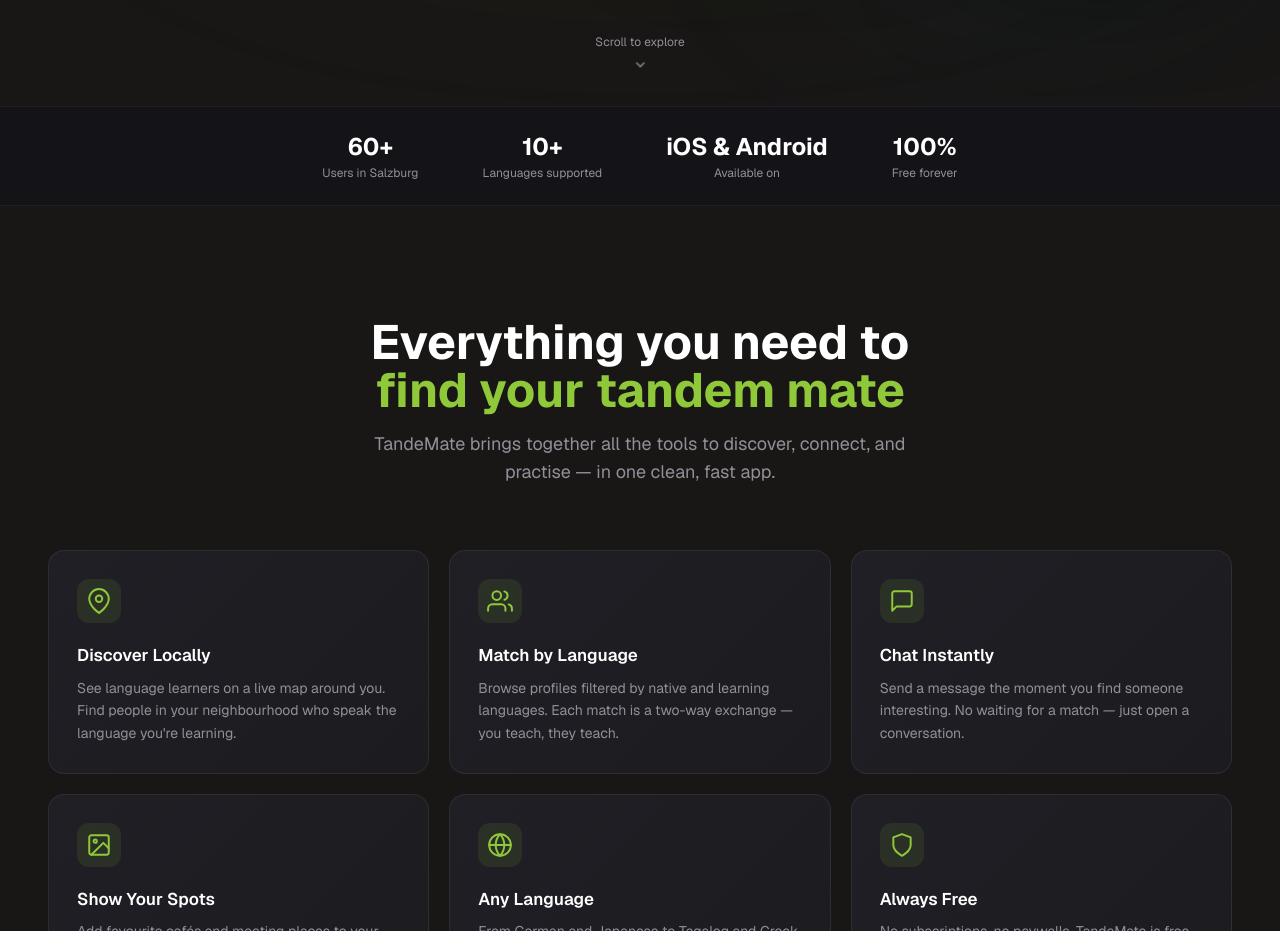
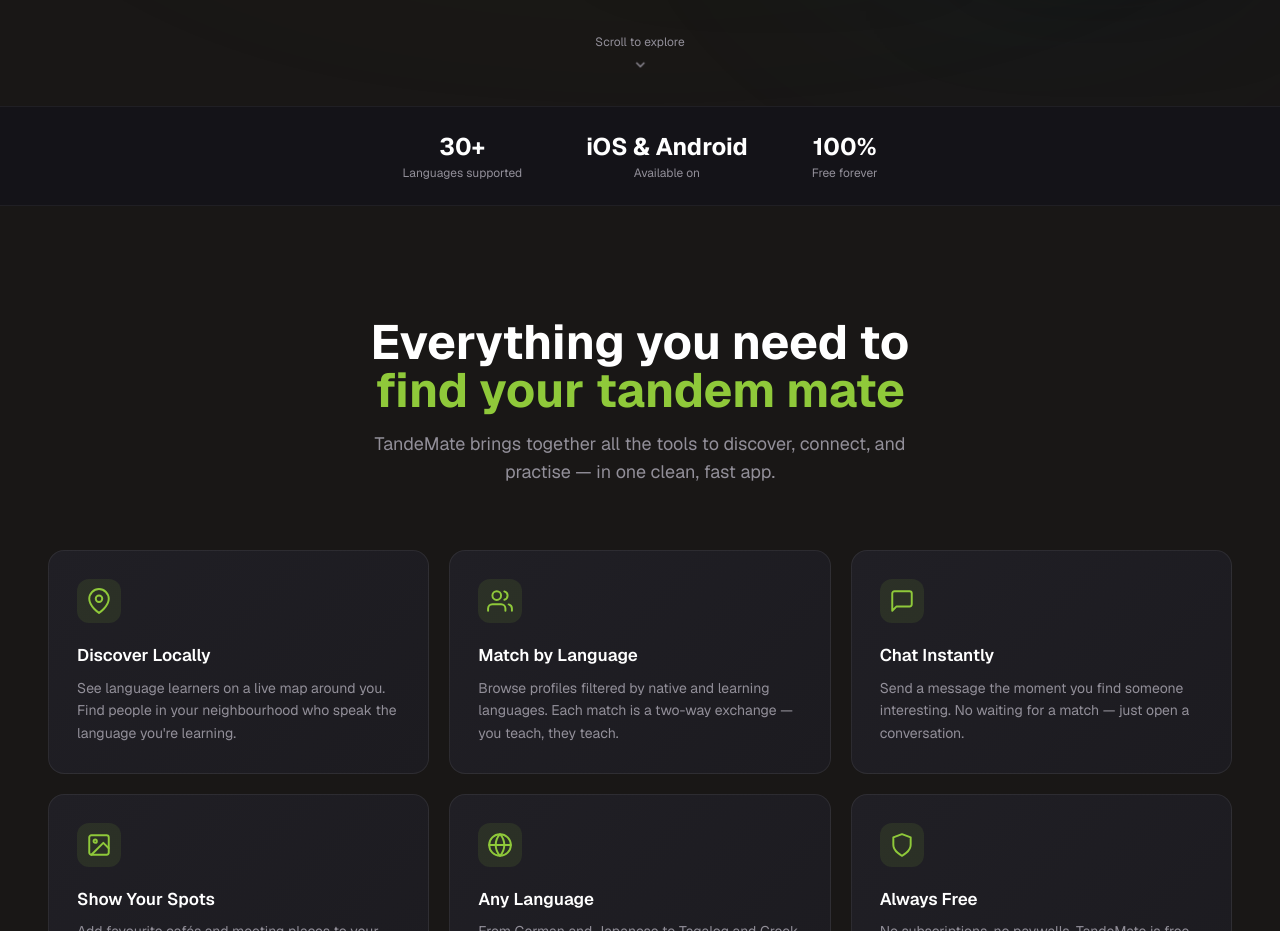
Before and after one commit to leonisperling/tandemate-web, a Next.js app: page / in a window 1280 px wide. Shown: the part 800-1731 px from the top of the page. Built offline with nearby package versions, Linux system fonts and the light colour scheme.

Commit message:
adjust stats

```diff
--- a/app/components/StatStrip.tsx
+++ b/app/components/StatStrip.tsx
@@ -1,6 +1,5 @@
 const STATS = [
-  { value: "60+", label: "Users in Salzburg" },
-  { value: "10+", label: "Languages supported" },
+  { value: "30+", label: "Languages supported" },
   { value: "iOS & Android", label: "Available on" },
   { value: "100%", label: "Free forever" },
 ];
```
